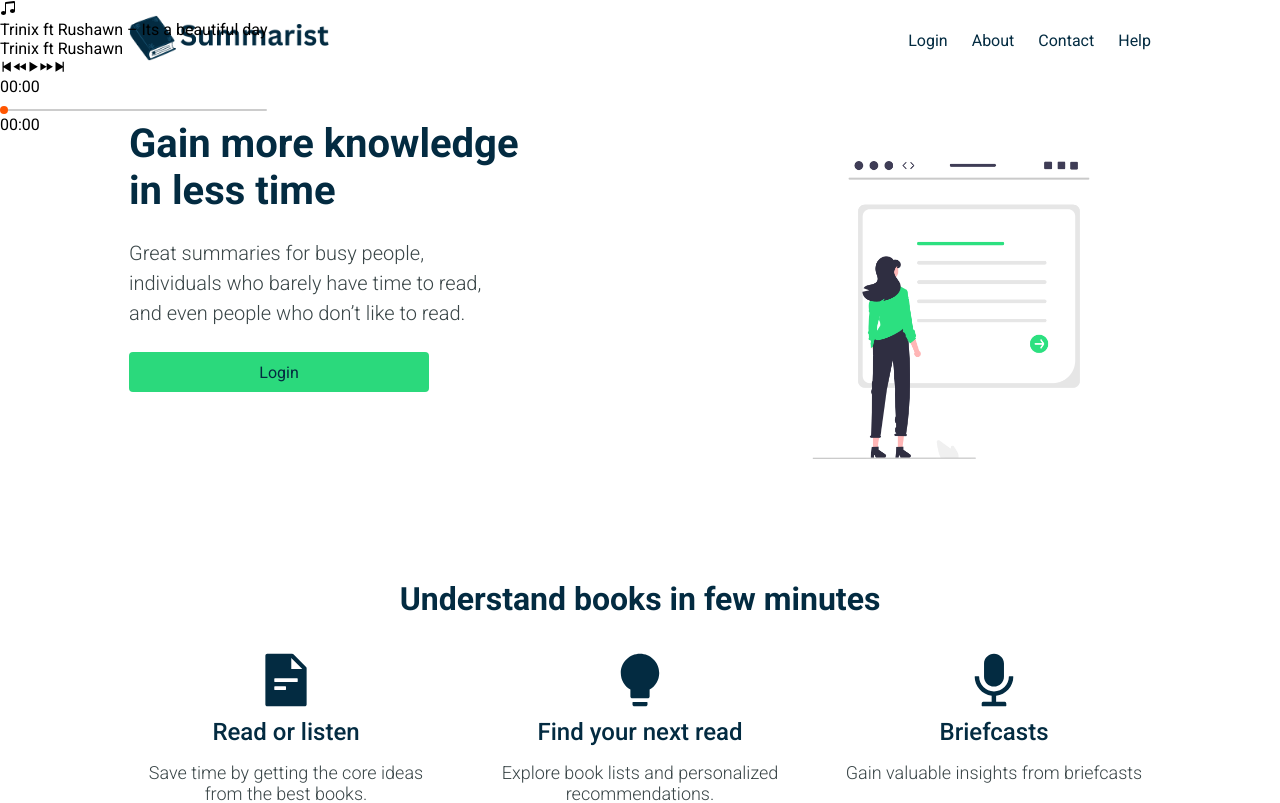
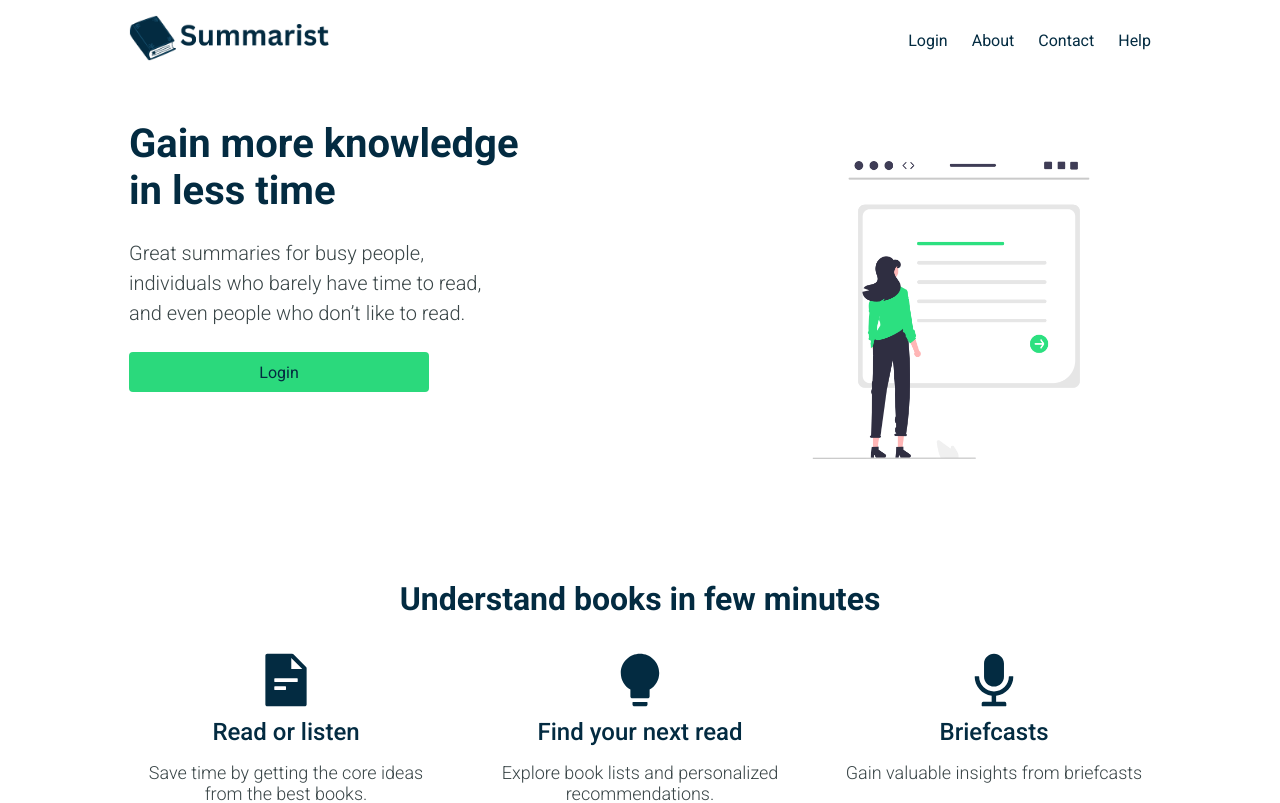
Before and after one commit to ItzReptile/advanced-internship, a React (Create React App) app: page / in a window 1280 px wide. Shown: the top 803 px of the page. Built offline with nearby package versions, Linux system fonts and the light colour scheme.

Commit message:
nineth push

```diff
--- a/package.json
+++ b/package.json
@@ -11,6 +11,7 @@
     "firebase": "^10.1.0",
     "history": "^5.3.0",
     "react": "^18.2.0",
+    "react-audio-player": "^0.17.0",
     "react-dom": "^18.2.0",
     "react-icons": "^4.10.1",
     "react-redux": "^8.1.2",
--- a/src/Components/Audio/AudioPlayer.js
+++ /dev/null
@@ -1,30 +0,0 @@
-import { Controls } from "./Controls";
-import DisplayTrack from "./DIsplayTrack";
-import { ProgressBar } from "./ProgressBar";
-import { useRef, useState } from "react";
-import { tracks } from "./Track";
-
-const AudioPlayer = () => {
-  const [currentTrack, setCurrentTrack] = useState(tracks[0]);
-  const [timeProgress, setTimeProgress] = useState(0);
-  const [duration, setDuration] = useState(0);
-  const audioRef = useRef();
-  const progressBarRef = useRef();
-  return (
-    <div className="audio-player">
-      <div className="inner">
-
-      <DisplayTrack
-          {...{ currentTrack, audioRef, setDuration, progressBarRef }}
-        />
-        <Controls
-          {...{ audioRef, progressBarRef, duration, setTimeProgress }}
-        />
-         <ProgressBar
-          {...{ progressBarRef, audioRef, timeProgress, duration }}
-        />
-      </div>
-    </div>
-  );
-};
-export default AudioPlayer;
--- a/src/Components/Audio/Controls.js
+++ /dev/null
@@ -1,72 +0,0 @@
-import React, { useEffect } from "react";
-import { useRef,useState } from "react";
-import {
-  //...
-  useCallback,
-} from "react";
-// icons
-import {
-  IoPlayBackSharp,
-  IoPlayForwardSharp,
-  IoPlaySkipBackSharp,
-  IoPlaySkipForwardSharp,
-  IoPlaySharp,
-  IoPauseSharp,
-} from "react-icons/io5";
-
-export const Controls = ({
-  audioRef,
-  progressBarRef,
-  duration,
-  setTimeProgress,
-}) => {
-  const playAnimationRef = useRef();
-  const [isPlaying, setIsPlaying] = useState(false);
-  const togglePlayPause = () => {
-    setIsPlaying((prev) => !prev);
-  };
-
-  const repeat = useCallback(() => {
-    const currentTime = audioRef.current.currentTime;
-    setTimeProgress(currentTime);
-    progressBarRef.current.value = currentTime;
-    progressBarRef.current.style.setProperty(
-      "--range-progress",
-      `${(progressBarRef.current.value / duration) * 100}%`
-    );
-
-    playAnimationRef.current = requestAnimationFrame(repeat);
-  }, [audioRef, duration, progressBarRef, setTimeProgress]);
-
-  useEffect(() => {
-    if (isPlaying) {
-      audioRef.current.play();
-      playAnimationRef.current = requestAnimationFrame(repeat);
-    } else {
-      audioRef.current.pause();
-      cancelAnimationFrame(playAnimationRef.current);
-    }
-  }, [isPlaying, audioRef, repeat]);
-  return (
-    <div className="controls-wrapper">
-      <div className="controls">
-        <button>
-          <IoPlaySkipBackSharp />
-        </button>
-        <button>
-          <IoPlayBackSharp />
-        </button>
-
-        <button onClick={togglePlayPause}>
-          {isPlaying ? <IoPauseSharp /> : <IoPlaySharp />}
-        </button>
-        <button>
-          <IoPlayForwardSharp />
-        </button>
-        <button>
-          <IoPlaySkipForwardSharp />
-        </button>
-      </div>
-    </div>
-  );
-};
--- a/src/Components/Audio/DIsplayTrack.js
+++ /dev/null
@@ -1,38 +0,0 @@
-import { BsMusicNoteBeamed } from 'react-icons/bs';
-
-
-const DisplayTrack = ({ currentTrack ,audioRef,setDuration,progressBarRef}) => {
-  const onLoadedMetadata = () => {
-    const seconds = audioRef.current.duration;
-    setDuration(seconds);
-    progressBarRef.current.max = seconds;
-  };
-
-  return (
-    <div>
-     <audio
-        src={currentTrack.src}
-        ref={audioRef}
-        onLoadedMetadata={onLoadedMetadata}
-      />
-      <div className="audio-info">
-        <div className="audio-image">
-          {currentTrack.thumbnail ? (
-            <img src={currentTrack.thumbnail} alt="audio avatar" />
-          ) : (
-            <div className="icon-wrapper">
-              <span className="audio-icon">
-                <BsMusicNoteBeamed />
-              </span>
-            </div>
-          )}
-        </div>
-        <div className="text">
-          <p className="title">{currentTrack.title}</p>
-          <p>{currentTrack.author}</p>
-        </div>
-      </div>
-    </div>
-  );
-};
-export default DisplayTrack;
--- a/src/Components/Audio/ProgressBar.js
+++ /dev/null
@@ -1,32 +0,0 @@
-import React from "react";
-
-export const ProgressBar = ({ progressBarRef,audioRef,timeProgress,duration }) => {
-  const handleProgressChange = () => {
-    audioRef.current.currentTime = progressBarRef.current.value;
-  };
-  const formatTime = (time) => {
-    if (time && !isNaN(time)) {
-      const minutes = Math.floor(time / 60);
-      const formatMinutes =
-        minutes < 10 ? `0${minutes}` : `${minutes}`;
-      const seconds = Math.floor(time % 60);
-      const formatSeconds =
-        seconds < 10 ? `0${seconds}` : `${seconds}`;
-      return `${formatMinutes}:${formatSeconds}`;
-    }
-    return '00:00';
-  };
-
-  return (
-    <div className="progress">
-      <span className="time current">{formatTime(timeProgress)}</span>
-      <input
-        type="range"
-        ref={progressBarRef}
-        defaultValue="0"
-        onChange={handleProgressChange}
-      />
-      <span className="time">{formatTime(duration)}</span>
-    </div>
-  );
-};
--- a/src/Components/Audio/Track.js
+++ /dev/null
@@ -1,12 +0,0 @@
-import React from "react";
-
-
-export const tracks = [
-  {
-    title: 'Trinix ft Rushawn – Its a beautiful day',
-
-    author: 'Trinix ft Rushawn',
-
-  },
-  // ...
-];
--- a/src/Pages/Book.jsx
+++ b/src/Pages/Book.jsx
@@ -3,7 +3,7 @@ import { SearchNav } from "../Components/Global/SearchNav";
 import { LeftBar } from "../Components/Global/LeftBar";
 import axios from "axios";
 import { MdReplay10, MdForward10 } from "react-icons/md";
-import { AiFillPlayCircle } from "react-icons/ai";
+import { AiFillPlayCircle ,AiFillPauseCircle} from "react-icons/ai";
 import { useParams } from "react-router-dom";
 
 export const Book = () => {
@@ -18,7 +18,7 @@ export const Book = () => {
       );
       setAudioSrc(response.data.audioLink);
       setBookData(response.data);
-      console.log(response.data);
+      console.log(response.data.audioLink);
     } catch (error) {
       console.error("Error fetching book data:", error);
     }
@@ -60,7 +60,7 @@ export const Book = () => {
                 <MdReplay10 />
               </button>
               <button onClick={togglePlay} className="audio-btn-control audio-btn-play">
-              {isPlaying ? <PauseIcon/> : <AiFillPlayCircle />}
+              {isPlaying ? <AiFillPauseCircle/> : <AiFillPlayCircle />}
               </button>
               <button onClick={() => console.log("forward bytton clicked")} className="audio-btn-control">
                 <MdForward10 />
@@ -74,6 +74,7 @@ export const Book = () => {
           </div>
         </div>
       </div>
+      <audio src={audioSrc} controls={true} autoPlay={isPlaying}></audio>
     </>
   );
 };
--- a/src/index.js
+++ b/src/index.js
@@ -5,12 +5,11 @@ import App from "./App";
 import reportWebVitals from "./reportWebVitals";
 import { Provider } from "react-redux";
 import { store } from "./Redux/store";
-import './Styles/progress.css'
-import AudioPlayer from "./Components/Audio/AudioPlayer";
+import "./Styles/progress.css";
+
 const root = ReactDOM.createRoot(document.getElementById("root"));
 root.render(
   <React.StrictMode>
-    <AudioPlayer/>
     <Provider store={store}>
       <App />
     </Provider>
```
Also changed, not shown: 1 other file (tests, documents, lock files or other folders).
